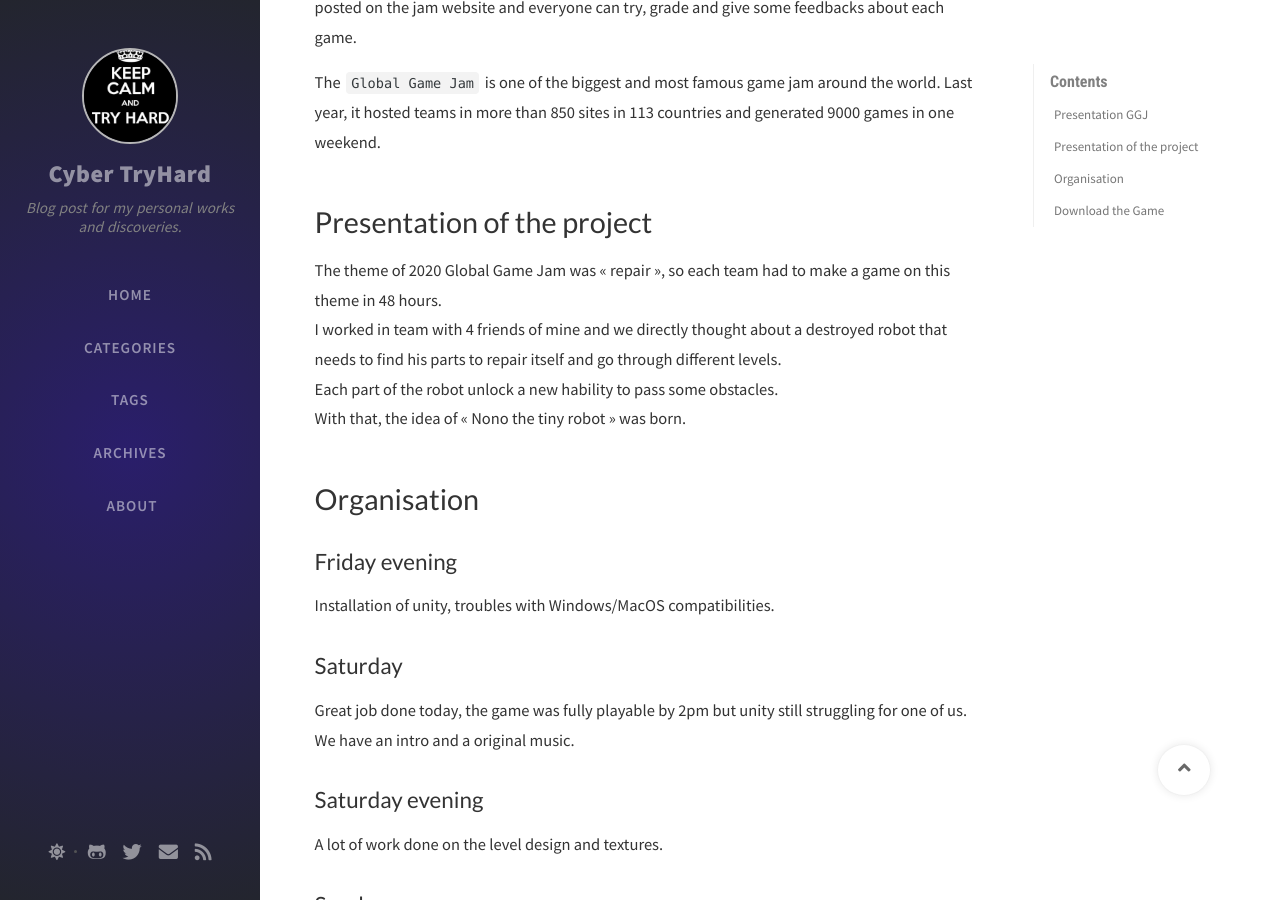
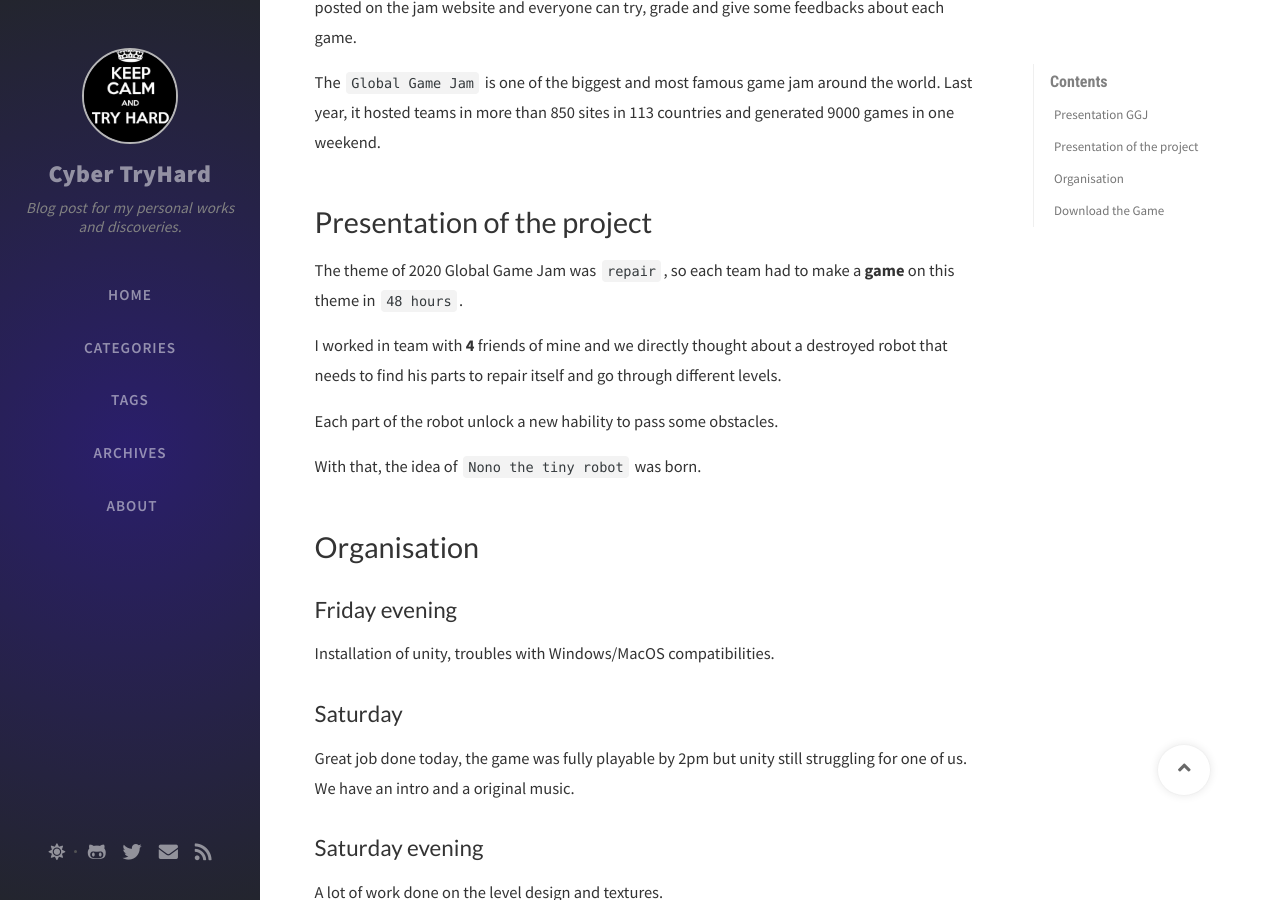
Before and after one commit to Juliette1012/Juliette1012.github.io, a Jekyll site: the page built from _posts/2020-08-28-GGJ.md, in a window 1280 px wide and 900 px high, scrolled down 813 px. Built offline with Jekyll 4.4.1, drawn with Linux system fonts in a browser that asks for light colours; nearby versions of some CDN libraries; comment, search, counter and statistics services are not loaded.

Commit message:
update GGJ 2020

```diff
--- a/_posts/2020-08-28-GGJ.md
+++ b/_posts/2020-08-28-GGJ.md
@@ -16,10 +16,13 @@ The `Global Game Jam` is one of the biggest and most famous game jam around the
 
 # Presentation of the project
 
-The theme of 2020 Global Game Jam was « repair », so each team had to make a game on this theme in 48 hours.
-I worked in team with 4 friends of mine and we directly thought about a destroyed robot that needs to find his parts to repair itself and go through different levels.
+The theme of 2020 Global Game Jam was  `repair`, so each team had to make a **game** on this theme in `48 hours`.
+
+I worked in team with **4** friends of mine and we directly thought about a destroyed robot that needs to find his parts to repair itself and go through different levels.
+
 Each part of the robot unlock a new hability to pass some obstacles.
-With that, the idea of « Nono the tiny robot » was born.
+
+With that, the idea of `Nono the tiny robot` was born.
 
 # Organisation
 
```
